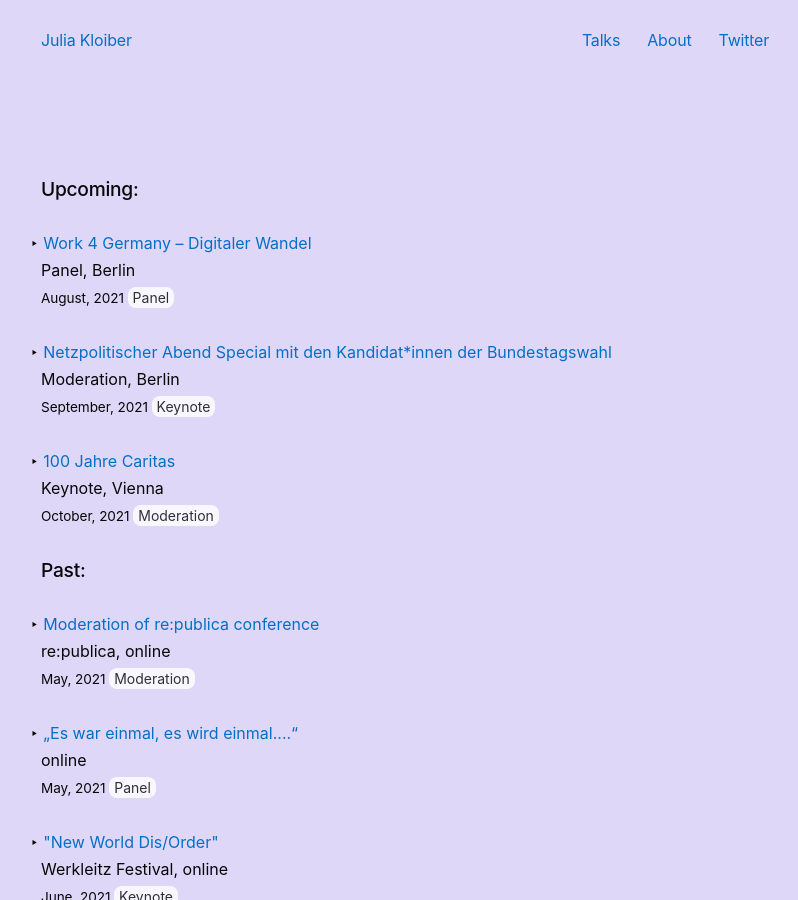
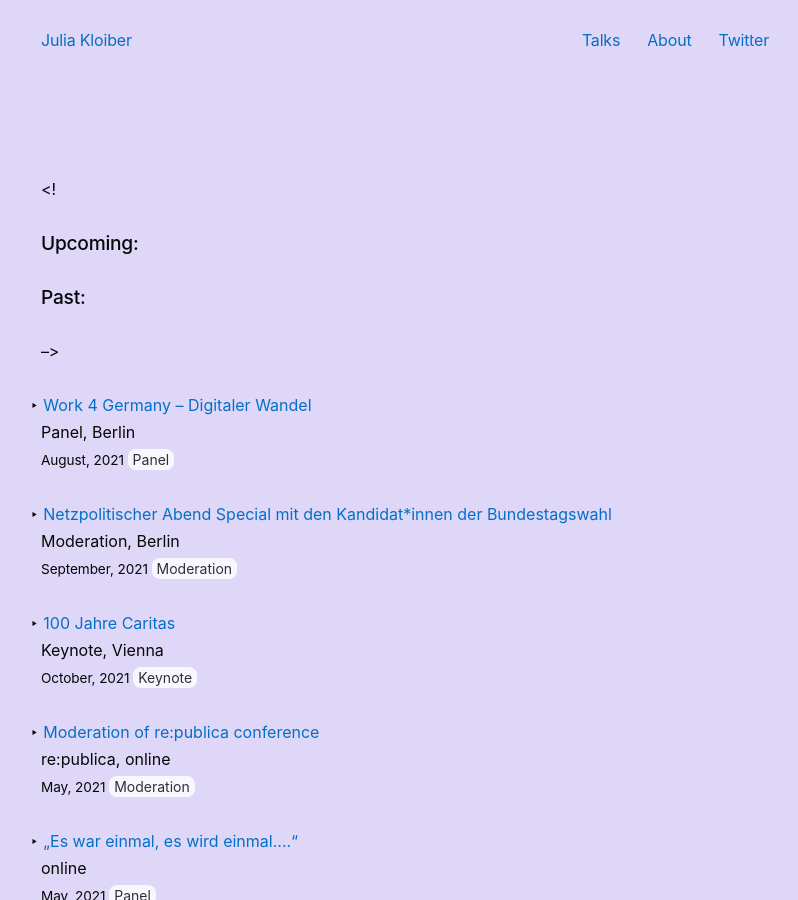
Before and after one commit to juliakloiber/juliakloiber.github.io, a Jekyll site: the page built from talks.html, in a window 1280 px wide and 900 px high. Shown: the whole window, without its empty margins (235-1033 px from the left). Built offline with Jekyll 4.4.1, drawn with Linux system fonts in a browser that asks for light colours; some web fonts are replaced; some of the changed lines change nothing that is shown.

Commit message:
changes added

```diff
--- a/talks.html
+++ b/talks.html
@@ -19,9 +19,12 @@ title: Talks
         font-feature-settings: 'calt'1, 'tnum'1;
     }
 </style>
-
+<!
 <h3>Upcoming:</h3>
 
+
+<h3>Past:</h3>
+-->
 <ul>
     <li>
         <a href="https://work.4germany.org/">Work 4 Germany – Digitaler Wandel</a>
@@ -36,13 +39,13 @@ title: Talks
 
 <ul>
     <li>
-        <a href="https://werkleitz.de/">Netzpolitischer Abend Special mit den Kandidat*innen der Bundestagswahl</a>
+        <a href="https://netzpolitik.org/2021/digitale-gesellschaft-109-netzpolitischer-abend-zur-bundestagswahl-2021/">Netzpolitischer Abend Special mit den Kandidat*innen der Bundestagswahl</a>
         <br>
         Moderation, Berlin<br>
         <time>
           September, 2021
         </time>
-        <span class="tag talk">Keynote</span>
+        <span class="tag talk">Moderation</span>
     </li>
 </ul>
 <ul>
@@ -53,12 +56,9 @@ title: Talks
         <time>
           October, 2021
         </time>
-        <span class="tag talk">Moderation</span>
+        <span class="tag talk">Keynote</span>
     </li>
 </ul>
-
-
-<h3>Past:</h3>
 <ul>
     <li>
         <a href="https://re-publica.com/en">Moderation of re:publica conference</a>
```
